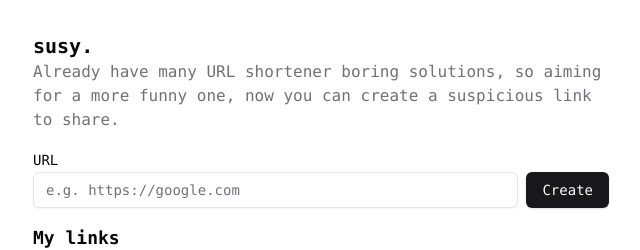
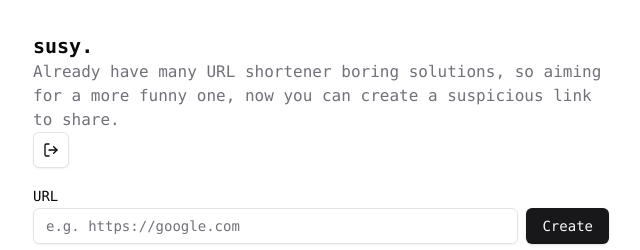
Before and after one commit to SadS4ndWiCh/susy, a Next.js app: page / in a window 1280 px wide. Shown: the top 250 px of the page, without its empty margins (319-959 px from the left). Built offline with nearby package versions, Linux system fonts and the light colour scheme; no server answers.

Commit message:
feat(pages): include logout button in homepage

```diff
--- a/src/app/page.tsx
+++ b/src/app/page.tsx
@@ -1,4 +1,5 @@
 import { CreateLinkForm } from "@/components/create-link-form";
+import { LogoutButton } from "@/components/logout-button";
 import { UserLinks } from "@/components/user-links";
 
 export default function Home() {
@@ -10,6 +11,8 @@ export default function Home() {
           Already have many URL shortener boring solutions, so aiming for a more
           funny one, now you can create a suspicious link to share.
         </p>
+
+        <LogoutButton />
       </header>
 
       <main className="max-w-xl mx-auto my-4">
```
